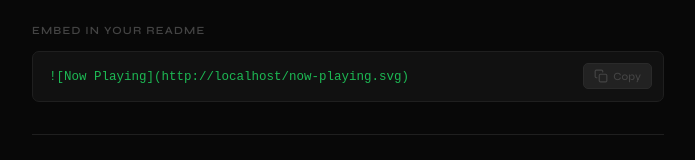
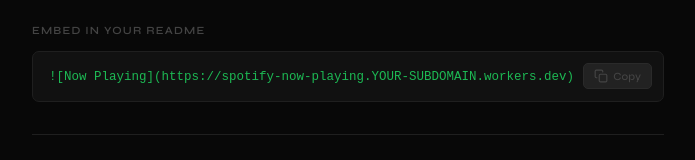
Before and after one commit to KrisPowers/spotify-embed, a React (Vite) app: page / in a window 1280 px wide. Shown: the part 318-478 px from the top of the page, without its empty margins (292-987 px from the left). Built offline with nearby package versions, Linux system fonts and the light colour scheme; no server answers; the HTML template or start-up script is replaced by a standard one.

Commit message:
workers may fix freezes

```diff
--- a/src/App.tsx
+++ b/src/App.tsx
@@ -238,7 +238,9 @@
 
 export default function App() {
   const origin = typeof window !== "undefined" ? window.location.origin : "https://your-project.pages.dev";
-  const embedCode = `![Now Playing](${origin}/now-playing.svg)`;
+  // Worker URL — replace with your actual workers.dev subdomain after deploying worker.ts
+  const workerUrl = "https://spotify-now-playing.YOUR-SUBDOMAIN.workers.dev";
+  const embedCode = `![Now Playing](${workerUrl})`;
   const redirectUri = `${origin}/callback`;
 
   return (
```
Also changed, not shown: 3 other files (tests, documents, lock files or other folders).
